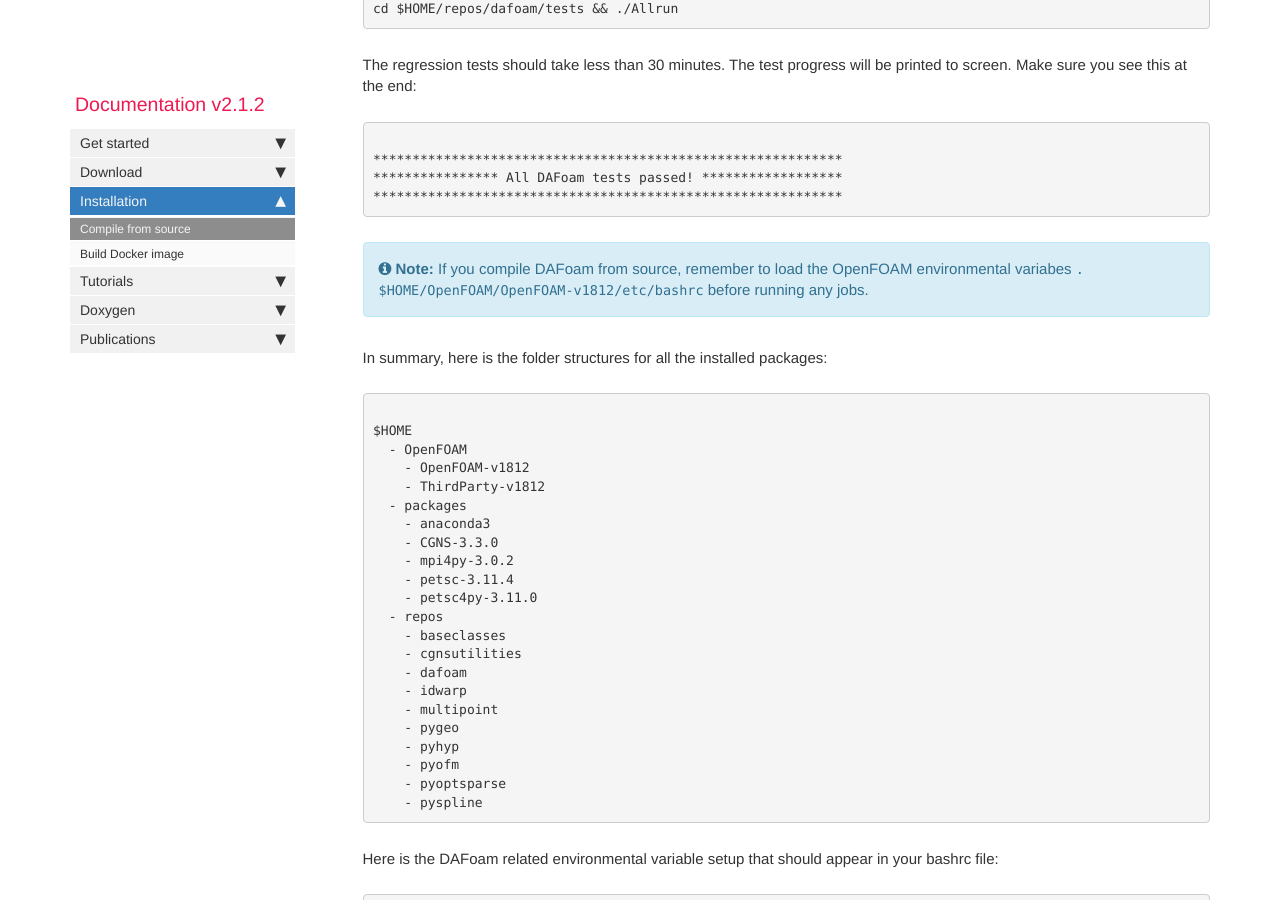
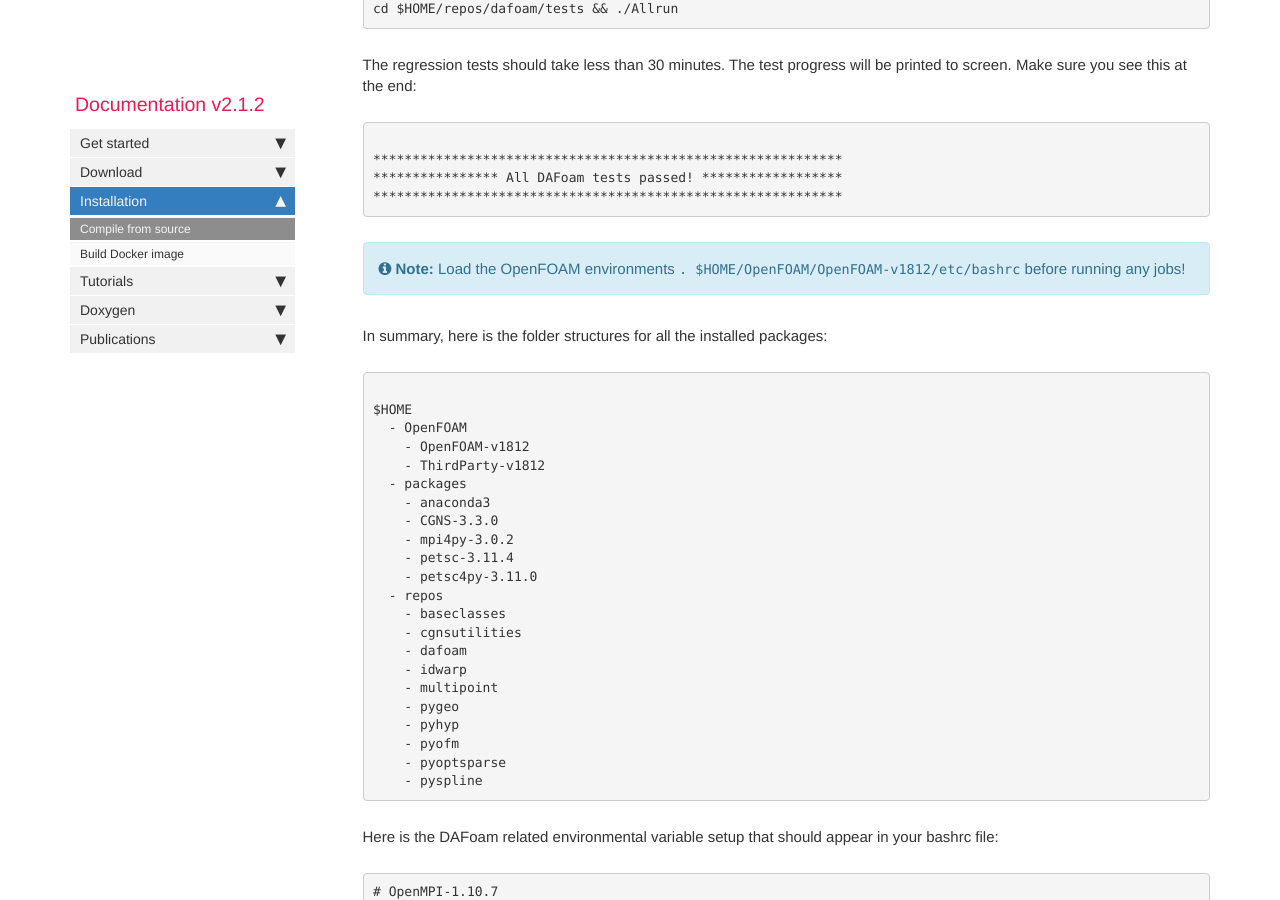
Before and after one commit to DAFoam/DAFoam.github.io, a Jekyll site: the page built from pages/mydoc/mydoc_installation_source.md, in a window 1280 px wide and 900 px high, scrolled down 5912 px. Built offline with Jekyll 4.4.1, drawn with Linux system fonts in a browser that asks for light colours; comment, search, counter and statistics services are not loaded.

Commit message:
content update

```diff
--- a/pages/mydoc/mydoc_installation_source.md
+++ b/pages/mydoc/mydoc_installation_source.md
@@ -280,7 +280,7 @@ The regression tests should take less than 30 minutes. The test progress will be
 ************************************************************
 </pre>
 
-{% include note.html content="If you compile DAFoam from source, remember to load the OpenFOAM environmental variabes `. $HOME/OpenFOAM/OpenFOAM-v1812/etc/bashrc` before running any jobs." %}
+{% include note.html content="Load the OpenFOAM environments `. $HOME/OpenFOAM/OpenFOAM-v1812/etc/bashrc` before running any jobs!" %}
 
 |
 
```
